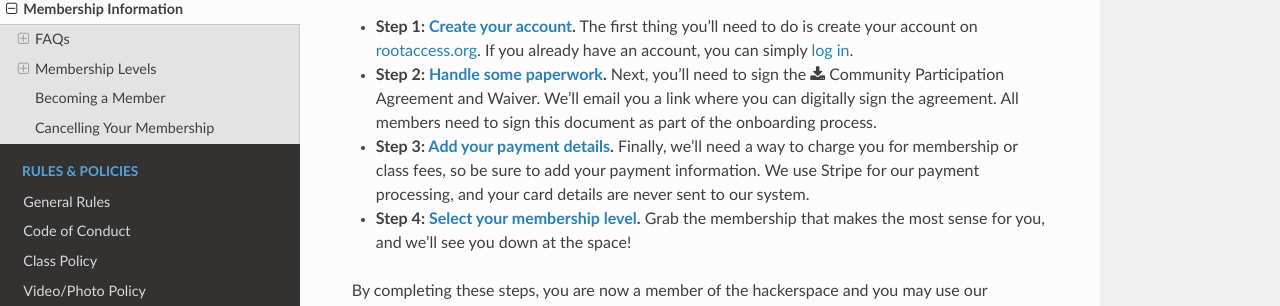
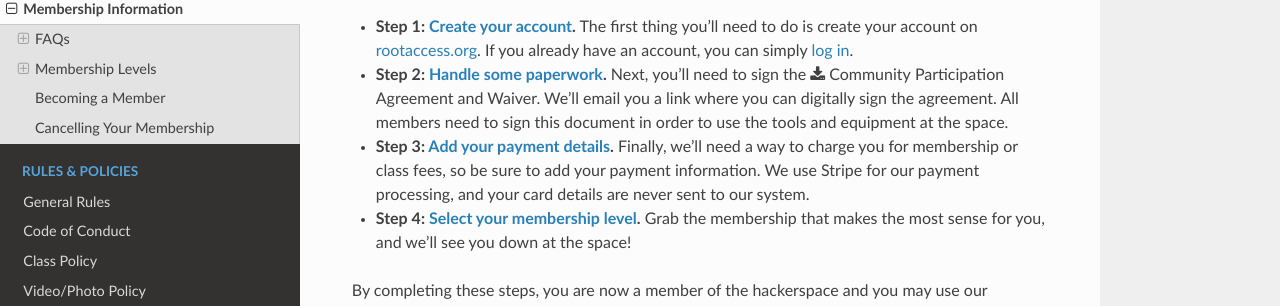
Before and after one commit to RootAccessHackerspace/handbook, a Sphinx documentation site: the page built from source/membership.md, in a window 1280 px wide and 900 px high, scrolled down 1042 px. Shown: the part 169-475 px from the top of the window. Built offline with Sphinx 7.4.7 and the Read the Docs theme 2.0.0, drawn with Linux system fonts in a browser that asks for light colours.

Commit message:
Verbiage tweak.

```diff
--- a/source/membership.md
+++ b/source/membership.md
@@ -32,7 +32,7 @@ The easiest way to support Root Access! This is generally for folks who need lim
 Membership is open to anyone age 18 and over, and the process for joining is just a few steps:
 
 * **Step 1: [Create your account](https://rootaccess.org/account/signup/).** The first thing you'll need to do is create your account on rootaccess.org. If you already have an account, you can simply [log in](https://rootaccess.org/account/login/).
-* **Step 2: [Handle some paperwork](https://rootaccess.org/account/paperwork/).** Next, you'll need to sign the {download}`Community Participation Agreement and Waiver </_static/Community-Participation-Agreement-and-Waiver.pdf>`. We'll email you a link where you can digitally sign the agreement. All members need to sign this document as part of the onboarding process.
+* **Step 2: [Handle some paperwork](https://rootaccess.org/account/paperwork/).** Next, you'll need to sign the {download}`Community Participation Agreement and Waiver </_static/Community-Participation-Agreement-and-Waiver.pdf>`. We'll email you a link where you can digitally sign the agreement. All members need to sign this document in order to use the tools and equipment at the space.
 * **Step 3: [Add your payment details](https://rootaccess.org/account/payment/).** Finally, we'll need a way to charge you for membership or class fees, so be sure to add your payment information. We use Stripe for our payment processing, and your card details are never sent to our system.
 * **Step 4: [Select your membership level](https://rootaccess.org/account/membership/).** Grab the membership that makes the most sense for you, and we'll see you down at the space!
 
```
